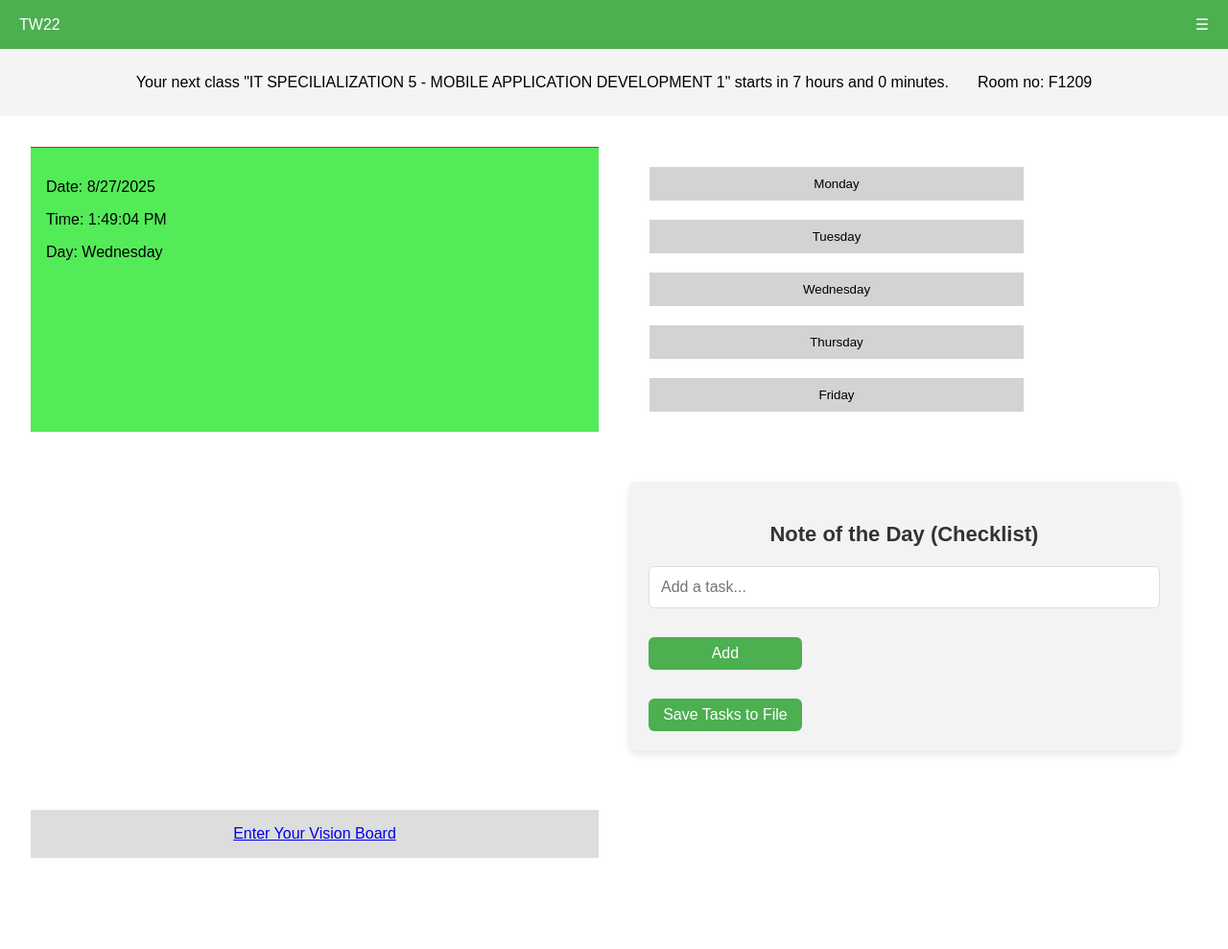
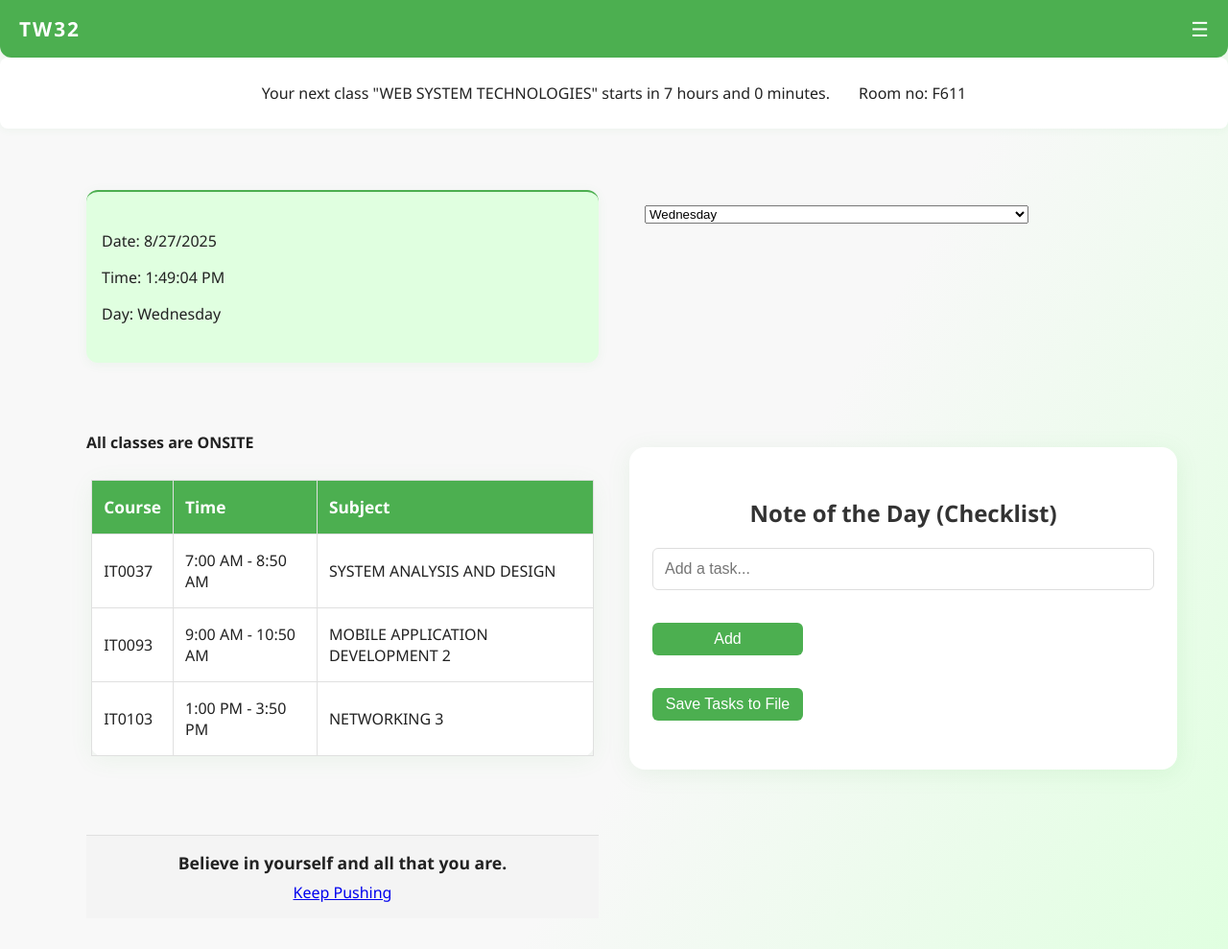
Before and after one commit to JethroWang43/Schedule, a plain HTML site: page index.html in a window 1280 px wide. Shown: the whole page at 96% size. Before the commit the page ends 926 px from the top, so only its background shows below. Drawn offline with Linux system fonts and the light colour scheme.

Commit message:
feat: update logo, enhance schedule dropdown, and improve styling

```diff
--- a/index.html
+++ b/index.html
@@ -12,7 +12,7 @@
 <body>
 
   <header>
-    <div class="logo">TW22</div>
+    <div class="logo">TW32</div>
     <div class="hamburger">&#9776;</div>
   </header>
 
@@ -30,11 +30,13 @@
   </section>
 
   <section class="schedule">
-    <button class="dy" onclick="showSchedule('Monday', this)">Monday</button>
-    <button class="dy" onclick="showSchedule('Tuesday', this)">Tuesday</button>
-    <button class="dy" onclick="showSchedule('Wednesday', this)">Wednesday</button>
-    <button class="dy" onclick="showSchedule('Thursday', this)">Thursday</button>
-    <button class="dy" onclick="showSchedule('Friday', this)">Friday</button>
+  <select id="dayDropdown" class="day-dropdown" onchange="showSchedule(this.value, this)">
+    <option value="Tuesday">Tuesday</option>
+    <option value="Wednesday">Wednesday</option>
+    <option value="Thursday">Thursday</option>
+    <option value="Friday">Friday</option>
+    <option value="Saturday">Saturday</option>
+  </select>
   </section>
 
 
@@ -50,11 +52,56 @@
 
 
     <footer>
-        <a href="#">Enter Your Vision Board</a>
+        <a href="#">Keep Pushing</a>
     </footer>
 
     <!-- Schedule Display Section -->
     <script src="script.js"></script>
+    <script>
+      // Auto-select today's day in the dropdown
+      document.addEventListener('DOMContentLoaded', function() {
+        const days = ["Sunday", "Monday", "Tuesday", "Wednesday", "Thursday", "Friday", "Saturday"];
+        const today = days[new Date().getDay()];
+        const dropdown = document.getElementById('dayDropdown');
+        if (dropdown) {
+          for (let i = 0; i < dropdown.options.length; i++) {
+            if (dropdown.options[i].value === today) {
+              dropdown.selectedIndex = i;
+              dropdown.dispatchEvent(new Event('change'));
+              break;
+            }
+          }
+        }
+      });
+    </script>
+    <script>
+      const motivations = [
+        "Keep pushing forward!",
+        "You are capable of amazing things.",
+        "Every day is a new opportunity.",
+        "Stay positive, work hard, make it happen.",
+        "Success is the sum of small efforts repeated.",
+        "Believe in yourself and all that you are.",
+        "Dream big and dare to fail.",
+        "Your only limit is your mind.",
+        "Great things never come from comfort zones.",
+        "Don't watch the clock; do what it does. Keep going."
+      ];
+      function setMotivationFooter() {
+        const footer = document.querySelector('footer');
+        if (footer) {
+          let msg = motivations[Math.floor(Math.random() * motivations.length)];
+          let motElem = document.createElement('div');
+          motElem.textContent = msg;
+          motElem.style.marginBottom = '0.5rem';
+          motElem.style.fontWeight = 'bold';
+          motElem.style.fontSize = '1.1rem';
+          motElem.style.textAlign = 'center';
+          footer.insertBefore(motElem, footer.firstChild);
+        }
+      }
+      document.addEventListener('DOMContentLoaded', setMotivationFooter);
+    </script>
 
 
 </body>
--- a/script.js
+++ b/script.js
@@ -1,25 +1,26 @@
 const dummyData = {
-  Monday: [
-    { course: "IT0079", time: "7:00 AM - 8:50 AM", subject: "IT SPECILIALIZATION 5 - MOBILE APPLICATION DEVELOPMENT 1", room:"F1209"},
-    { course: "CCS0043", time: "10:00 AM - 12:50 PM", subject: "APPLICATIONS DEVELOPMENT AND EMERGING TECHNOLOGIES (LAB)", room:"F1203"},
-    { course: "GED0031", time: "1:00 PM - 2:50 PM", subject: "PURPOSIVE COMMUNICATION", room:"F611"}
-  ],
+  // ...existing code...
   Tuesday: [
-    { course: "CCS0043", time: "10:00 AM - 12:40 PM", link: "https://teams.microsoft.com/dl/launcher/launcher.html?url=%2F_%23%2Fl%2Fmeetup-join%2F19%3Ameeting_YjY5ZjQxNjUtODlkMS00YzA2LWI1N2MtYzc0YWI1OTkwMGRk%40thread.v2%2F0%3Fcontext%3D%257B%2522Tid%2522%253A%2522b0a025d9-cb88-4408-9b15-ce77d47c3810%2522%252C%2522Oid%2522%253A%25227895c4a4-001d-4dff-94b6-f5ad05c2dacc%2522%257D%26fbclid%3DIwZXh0bgNhZW0CMTEAAR5A3srjT_68w-XydQx8Wh04hfrvgX21DGrojM2U-9X3vWqqm7t4QbQKNn13WQ_aem_IEHyNFwLjBIb0eMW5eShUw%26anon%3Dtrue&type=meetup-join&deeplinkId=4d15dbde-6921-46bc-a34c-c3628e58528a&directDl=true&msLaunch=true&enableMobilePage=true&suppressPrompt=true", subject: "APPLICATIONS DEVELOPMENT AND EMERGING TECHNOLOGIES (LEC)",room:"ONLINE"  },
-    { course: "GED0081", time: "1:00 PM - 3:40 PM", link: "https://teams.microsoft.com/l/meetup-join/19%3ameeting_NmNhMzYzYWYtNTYyNS00MmYyLWEwOGYtZDE4MGExNzlhODYx%40thread.v2/0?context=%7b%22Tid%22%3a%22b0a025d9-cb88-4408-9b15-ce77d47c3810%22%2c%22Oid%22%3a%226ded454d-9b2c-49ae-ac87-51e18b0924d2%22%7d", subject: "COLLEGE PHYSICS 1 LECTURE",room:"ONLINE" }
+    { course: "GED0083", time: "1:00 PM - 3:40 PM", subject: "COLLEGE PHYSICS 2 LECTURE", room: "ONLINE" },
+    { course: "IT0035", time: "4:00 PM - 6:40 PM", subject: "APPLIED OPERATING SYSTEM", room: "ONLINE" }
   ],
   Wednesday: [
-    { course: "CCS0103", time: "9:00 AM - 10:50 AM", subject: "TECHNOPRENEURSHIP (CCS)" ,room:"FITC LOUNGE"},
-    { course: "GED0081L", time: "1:00 PM - 3:50 PM", subject: "COLLEGE PHYSICS 1 LABORATORY" ,room:"F1009"}
+    { course: "IT0037", time: "7:00 AM - 8:50 AM", subject: "SYSTEM ANALYSIS AND DESIGN", room: "FTIC Presentation Room 2" },
+    { course: "IT0093", time: "9:00 AM - 10:50 AM", subject: "MOBILE APPLICATION DEVELOPMENT 2", room: "F610" },
+    { course: "IT0103", time: "1:00 PM - 3:50 PM", subject: "NETWORKING 3", room: "F1204" }
   ],
   Thursday: [
-    { course: "IT0079", time: "7:00 AM - 8:50 AM", subject: "IT SPECILIALIZATION 5 - MOBILE APPLICATION DEVELOPMENT 1",room:"F1209" },
-    { course: "IT0087L", time: "10:00 AM - 12:50 PM", subject: "IT SPECIALIZATION 6 - BUSINESS PROCESS FOR COMPUTING SYSTEM (LAB)",room:"F1211" },
-    { course: "GED0031", time: "1:00 PM - 2:50 PM", subject: "PURPOSIVE COMMUNICATION",room:"F611" }
+    { course: "IT0049", time: "7:00 AM - 8:50 AM", subject: "WEB SYSTEM TECHNOLOGIES", room: "F611" },
+    { course: "IT0093", time: "9:00 AM - 10:50 AM", subject: "MOBILE APPLICATION DEVELOPMENT 2", room: "F1209" },
+    { course: "GED0083L", time: "1:00 PM - 3:50 PM", subject: "COLLEGE PHYSICS 2 LABORATORY", room: "F1009" }
   ],
   Friday: [
-    { course: "CCS0103", time: "7:00 AM - 8:50 AM",link: "https://teams.microsoft.com/l/meetup-join/19%3ameeting_NjFlNmY5M2YtYjM0Ny00MjdhLTgzZGQtNTEwMjdlZjU0NWYz%40thread.v2/0?context=%7b%22Tid%22%3a%22b0a025d9-cb88-4408-9b15-ce77d47c3810%22%2c%22Oid%22%3a%22a1ec5ff8-4b3c-4842-b087-2e08fe73cac6%22%7d", subject: "TECHNOPRENEURSHIP (CCS)",room:"ONLINE" },
-    { course: "IT0087", time: "10:00 AM - 12:40 PM",link:"https://teams.microsoft.com/l/meetup-join/19%3ameeting_MjE4MDA0YWYtNWZmZi00ODkzLTgyNDMtNmZmNTgyMzlkY2Yw%40thread.v2/0?context=%7b%22Tid%22%3a%22b0a025d9-cb88-4408-9b15-ce77d47c3810%22%2c%22Oid%22%3a%224778c511-268a-4ae7-8385-634c1ff8716a%22%7d", subject: "IT SPECIALIZATION 6 - BUSINESS PROCESS FOR COMPUTING SYSTEM (LEC)",room:"ONLINE" }
+    { course: "IT0037", time: "1:00 PM - 2:50 PM", subject: "SYSTEM ANALYSIS AND DESIGN", room: "ONLINE" },
+    { course: "IT0035L", time: "4:00 PM - 6:50 PM", subject: "APPLIED OPERATING SYSTEM LAB", room: "ONLINE" }
+  ],
+  Saturday: [
+    { course: "IT0049", time: "11:00 AM - 12:50 PM", subject: "WEB SYSTEM TECHNOLOGIES", room: "F706" },
+    { course: "IT0103", time: "1:00 PM - 2:50 PM", subject: "NETWORKING 3", room: "F1211" }
   ]
 };
 
@@ -49,6 +50,16 @@ const dummyData = {
       scheduleDisplay.textContent = `No schedule available for ${day}`;
       return;
     }
+
+    // Check if all classes for the day are online
+    let isOnline = schedule.every(item => item.room && item.room.toUpperCase() === "ONLINE");
+    let description = isOnline ? "All classes are ONLINE" : "All classes are ONSITE";
+
+    const descElem = document.createElement("p");
+    descElem.textContent = description;
+    descElem.style.fontWeight = "bold";
+    descElem.style.marginBottom = "10px";
+    scheduleDisplay.appendChild(descElem);
 
     const table = document.createElement("table");
     const tableHeader = `<tr><th>Course</th><th>Time</th><th>Subject</th></tr>`;
--- a/styles.css
+++ b/styles.css
@@ -1,7 +1,33 @@
+width: 100%;
+  max-width: 420px;
+  padding: 18px 22px;
+  font-size: 1.25rem;
+  border-radius: 8px;
+  border: 2px solid #4CAF50;
+  background: #f0f0f0;
+  color: #222;
+  margin: 0 auto 16px auto;
+  box-shadow: 0 2px 8px rgba(76,175,80,0.07);
+  transition: border-color 0.2s, box-shadow 0.2s;
+  appearance: none;
+  outline: none;
+}
+.day-dropdown:focus {
+  border-color: #388e3c;
+  box-shadow: 0 0 0 2px #e0ffe0;
+}
+.day-dropdown option {
+  background: #fff;
+  color: #222;
+  font-size: 1.05rem;
+  padding: 8px 0;
+}
 body {
-  font-family: Arial, sans-serif;
+  font-family: 'Segoe UI', Arial, sans-serif;
   margin: 0;
   padding: 0;
+  background: linear-gradient(120deg, #f8f8f8 60%, #e0ffe0 100%);
+  color: #222;
   display: flex;
   flex-direction: column;
   min-height: 100vh;
@@ -9,11 +35,30 @@ body {
 
 header {
   display: flex;
+  flex-direction: row;
   justify-content: space-between;
   align-items: center;
   background-color: #4CAF50;
   color: white;
   padding: 1rem 20px;
+  box-shadow: 0 2px 12px rgba(76,175,80,0.08);
+  border-bottom-left-radius: 12px;
+  border-bottom-right-radius: 12px;
+}
+
+.logo {
+  font-size: 1.3rem;
+  font-weight: bold;
+  letter-spacing: 2px;
+  margin-left: 0;
+  margin-right: auto;
+}
+
+.hamburger {
+  font-size: 1.3rem;
+  cursor: pointer;
+  margin-left: auto;
+  margin-right: 0;
 }
 
 nav {
@@ -24,24 +69,35 @@ nav {
 
 .nav-bar {
   display: flex;
-  justify-content: center; /* Center both items */
-  align-items: center;      /* Center vertically */
-  gap: 30px;                /* Add space between them */
-  padding: 10px;            /* (optional) some padding inside nav */
+  justify-content: center;
+  align-items: center;
+  gap: 30px;
+  padding: 10px;
+  background: #fff;
+  border-radius: 8px;
+  box-shadow: 0 2px 8px rgba(76,175,80,0.06);
 }
 
 .dy {
   padding: 10px 20px;
   margin: 5px;
-  background-color: lightgray;
-  border: none;
+  background-color: #f0f0f0;
+  border: 1px solid #e0e0e0;
+  border-radius: 6px;
   cursor: pointer;
-  transition: background-color 0.3s;
+  font-size: 1rem;
+  transition: background 0.2s, color 0.2s;
 }
 
 .dy.active {
-  background-color: #4CAF50; /* Green highlight */
-  color: white;
+  background-color: #4CAF50;
+  color: #fff;
+  border-color: #4CAF50;
+}
+
+.dy:hover {
+  background-color: #e0ffe0;
+  color: #222;
 }
 
 .join {
@@ -49,6 +105,8 @@ nav {
   grid-template-columns: 1fr 1fr;
   gap: 2rem;
   padding: 2rem;
+  max-width: 1100px;
+  margin: 2rem auto 0 auto;
 }
 
 .schedule {
@@ -62,25 +120,27 @@ nav {
 }
 
 .day-details {
-  background-color: #53eb58;
-  padding: 1rem;
-  border-top: 1px solid #b82e2e;
+  background-color: #e0ffe0;
+  padding: 1.5rem 1rem;
+  border-radius: 12px;
+  border-top: 2px solid #4CAF50;
+  box-shadow: 0 2px 12px rgba(76,175,80,0.07);
+  margin-bottom: 1.5rem;
 }
 
 .note-of-day {
-  background-color: #f3f3f3;
-  padding: 20px;
-  margin-top: 20px;
-  margin-bottom:30px;
-  border-radius: 8px;
-  box-shadow: 0 4px 8px rgba(0, 0, 0, 0.1);
-  width: 90%;
-  max-width: 600px;
-
+  background-color: #fff;
+  padding: 28px 24px;
+  margin-top: 32px;
+  margin-bottom: 36px;
+  border-radius: 16px;
+  box-shadow: 0 4px 24px rgba(76,175,80,0.10);
+  width: 98%;
+  max-width: 700px;
 }
 
 .note-of-day h3 {
-  font-size: 22px;
+  font-size: 24px;
   color: #333;
   text-align: center;
   margin-bottom: 20px;
@@ -93,7 +153,7 @@ nav {
   font-size: 16px;
   border: 1px solid #ddd;
   border-radius: 6px;
-  margin-bottom: 20px;
+  margin-bottom: 24px;
   box-sizing: border-box;
   transition: all 0.3s ease;
 }
@@ -123,29 +183,30 @@ nav {
 .note-of-day ul {
   list-style-type: none;
   padding: 0;
-  margin-top: 20px;
+  margin-top: 24px;
 }
 
 .note-of-day li {
-  background-color: #f9f9f9;
-  padding: 12px;
-  margin: 10px 0;
-  border-radius: 6px;
+  background-color: #f6fff6;
+  padding: 16px 12px;
+  margin: 12px 0;
+  border-radius: 10px;
   display: flex;
   justify-content: space-between;
   align-items: center;
-  box-shadow: 0 2px 4px rgba(0, 0, 0, 0.1);
-  transition: background-color 0.3s ease;
+  box-shadow: 0 2px 8px rgba(76,175,80,0.07);
+  transition: background-color 0.3s ease, box-shadow 0.3s;
 }
 
 .note-of-day li:hover {
-  background-color: #f2fdf2;
+  background-color: #e0ffe0;
+  box-shadow: 0 4px 16px rgba(76,175,80,0.12);
 }
 
 .note-of-day li span {
   flex-grow: 1;
-  margin-left: 10px;
-  font-size: 16px;
+  margin-left: 14px;
+  font-size: 17px;
 }
 
 .note-of-day button.delete-btn {
@@ -157,31 +218,37 @@ nav {
   background-color: #d32f2f;
 }
 
-
 footer {
   padding: 1rem 20px;
   text-align: center;
-  background-color: #ddd;
+  background-color: #f4f4f4;
+  color: #222;
+  font-size: 1rem;
   margin-top: auto;
+  border-top: 1px solid #e0e0e0;
 }
 
 table {
-  width: 90%;
-  max-width: 1000px;
+  width: 98%;
+  max-width: 950px;
   border-collapse: collapse;
-  margin: 20px auto 50px auto;
+  margin: 28px auto 50px auto;
+  background: #fff;
+  border-radius: 12px;
+  box-shadow: 0 4px 24px rgba(76,175,80,0.08);
 }
 
 th, td {
-  padding: 10px;
+  padding: 16px 12px;
   text-align: left;
-  border: 1px solid #ddd;
+  border: 1px solid #e0e0e0;
   word-wrap: break-word;
 }
 
 th {
   background-color: #4CAF50;
-  color: white;
+  color: #fff;
+  font-size: 1.08rem;
 }
 
 /* Responsive Design */
@@ -189,25 +256,50 @@ th {
   .join {
     grid-template-columns: 1fr;
     justify-items: center;
+    padding: 1rem;
   }
-
   .day-details {
     text-align: center;
+    margin-bottom: 1rem;
   }
 }
 
 @media screen and (max-width: 600px) {
   header {
-    flex-direction:row;
-    text-align: center;
+    flex-direction: row;
+    justify-content: space-between;
+    align-items: center;
+    text-align: left;
+    padding: 1.2rem 8px;
+    font-size: 1.1rem;
   }
-
+  .logo {
+    margin-bottom: 0;
+    margin-right: auto;
+  }
+  .hamburger {
+    margin-left: auto;
+    margin-top: 0;
+  }
+  .join {
+    padding: 0.5rem;
+    gap: 1rem;
+  }
   .schedule {
-    padding: 1rem;
+    padding: 0.5rem;
     width: 100%;
+    flex-direction: column;
+    gap: 6px;
   }
-
   table {
     width: 100%;
+    font-size: 0.95rem;
+  }
+  .note-of-day {
+    padding: 12px;
+    margin-top: 12px;
+    margin-bottom: 16px;
+    border-radius: 8px;
+    max-width: 98vw;
   }
 }
```
